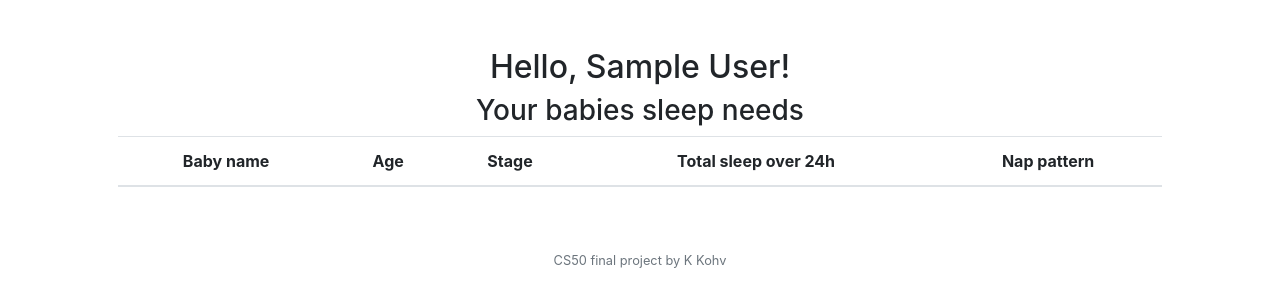
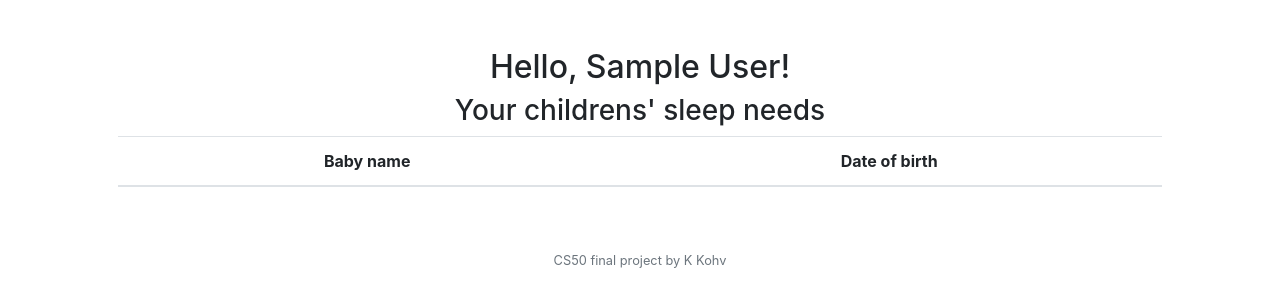
Before and after one commit to KeaKohv/babyzz, a Flask app: page / in a window 1280 px wide. Shown: the part 76-383 px from the top of the page. Run offline with Flask 2, Linux system fonts and the light colour scheme; the visitor is signed in with stand-in values (Sample User, id 1); data that the repository does not hold is empty; some libraries are stand-ins or nearby versions.

Commit message:
children

```diff
--- a/templates/children.html
+++ b/templates/children.html
@@ -19,7 +19,6 @@
             <tr>
                 <td>{{child["baby_name"]}}</td>
                 <td>{{child["baby_birth"]}}</td>
-                <td>{{child["baby_age"]}}</td>
             </tr>
             {% endfor %}
         </tbody>
--- a/templates/index.html
+++ b/templates/index.html
@@ -7,15 +7,12 @@
 {% block main %}
     <h2>Hello, {{first_name}}!</h2>
 
-    <h3>Your babies sleep needs</h3>
+    <h3>Your childrens' sleep needs </h3>
     <table class="table table-striped">
         <thead>
             <tr>
                 <th>Baby name</th>
-                <th>Age</th>
-                <th>Stage</th>
-                <th>Total sleep over 24h</th>
-                <th>Nap pattern</th>
+                <th>Date of birth</th>
             </tr>
         </thead>
         <tbody>
@@ -23,14 +20,7 @@
             {% for child in children %}
             <tr>
                 <td>{{child["baby_name"]}}</td>
-                <td>ToDO</td>
-                <td>ToDO</td>
-                <td>ToDO</td>
-                <td>ToDO</td>
-                <!-- <td>{{child["baby_age"]}}</td> -->
-                <!-- <td>{{child["stage"]}}</td>
-                <td>{{child["total_sleep"] | usd}}</td>
-                <td>{{child["nap_pattern"] | usd}}</td> -->
+                <td>{{child["baby_birth"]}}</td>
             </tr>
             {% endfor %}
         </tbody>
```
